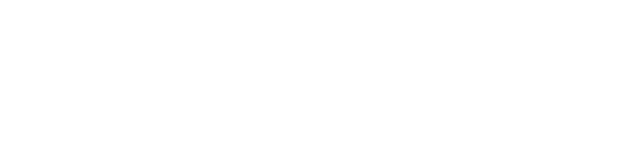
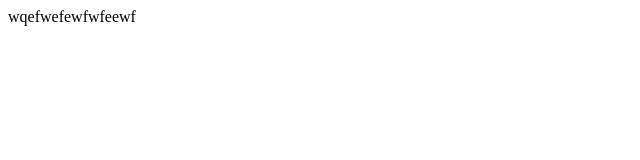
Before and after one commit to AmmyDj/html_template, a plain HTML site: page index.html in a window 1280 px wide. Shown: the whole page, without its empty margins (0-640 px from the left). Drawn offline with Linux system fonts and the light colour scheme.

Commit message:
asdasd
asdasdasd

```diff
--- a/index.html
+++ b/index.html
@@ -8,7 +8,7 @@
 </head>
 <body>
     <div class="wrapper">
-
+wqefwefewfwfeewf
     </div>
 </body>
 </html>
```
